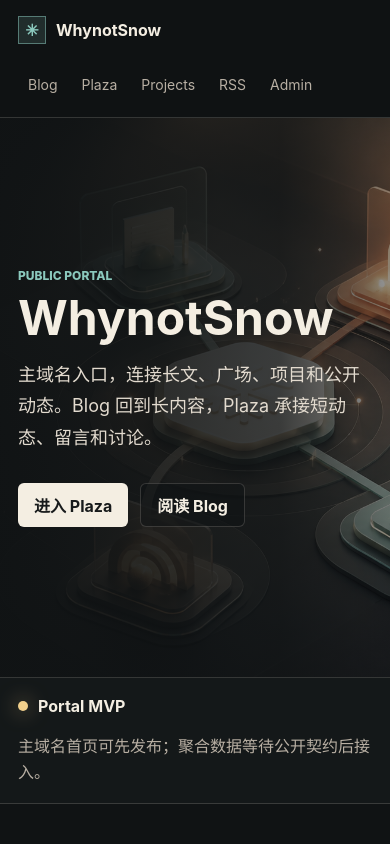
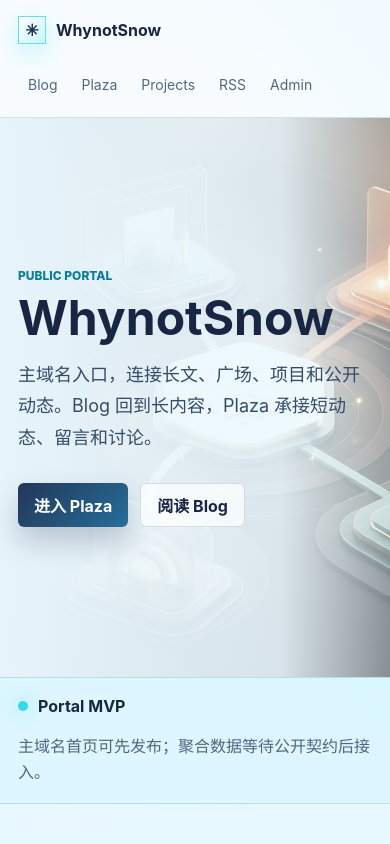
Before and after one commit to whynotsnow/snow-index, a website: page public/index.html in a window 390 px wide. Shown: the top 844 px of the page. Drawn offline with Linux system fonts and the light colour scheme.

Commit message:
style: retheme portal from blog reference image
Plan-Item: SI-006

```diff
--- a/public/styles.css
+++ b/public/styles.css
@@ -1,16 +1,18 @@
 :root {
-	color-scheme: dark;
-	--bg: #101314;
-	--surface: #181d1e;
-	--surface-2: #202729;
-	--line: rgba(244, 238, 226, 0.16);
-	--text: #f4eee2;
-	--muted: #b8afa3;
-	--soft: #817a72;
-	--teal: #8bc9bd;
-	--clay: #d69065;
-	--gold: #f2d08c;
-	--shadow: rgba(0, 0, 0, 0.38);
+	color-scheme: light;
+	--bg: #edf8ff;
+	--surface: rgba(255, 255, 255, 0.84);
+	--surface-2: #dff6ff;
+	--line: rgba(48, 92, 132, 0.18);
+	--text: #182643;
+	--muted: #52677f;
+	--soft: #7f93aa;
+	--sky: #63c8f4;
+	--cyan: #37d6e8;
+	--navy: #243657;
+	--coral: #ff8f9d;
+	--sun: #fff5c8;
+	--shadow: rgba(36, 54, 87, 0.14);
 	font-family:
 		Inter, ui-sans-serif, system-ui, -apple-system, BlinkMacSystemFont, "Segoe UI",
 		sans-serif;
@@ -27,7 +29,10 @@ html {
 body {
 	min-width: 320px;
 	margin: 0;
-	background: var(--bg);
+	background:
+		radial-gradient(circle at 16% 10%, rgba(255, 255, 255, 0.92) 0 10%, transparent 22%),
+		radial-gradient(circle at 84% 6%, rgba(55, 214, 232, 0.28) 0 9%, transparent 24%),
+		linear-gradient(180deg, #d7f4ff 0%, var(--bg) 42%, #f8fcff 100%);
 	color: var(--text);
 }
 
@@ -46,7 +51,7 @@ a {
 	gap: 24px;
 	padding: 16px clamp(18px, 4vw, 56px);
 	border-bottom: 1px solid var(--line);
-	background: rgba(16, 19, 20, 0.86);
+	background: rgba(248, 252, 255, 0.82);
 	backdrop-filter: blur(18px);
 }
 
@@ -75,9 +80,10 @@ a {
 .brand-mark {
 	width: 28px;
 	height: 28px;
-	border: 1px solid rgba(139, 201, 189, 0.5);
-	background: rgba(139, 201, 189, 0.14);
-	color: var(--teal);
+	border: 1px solid rgba(55, 214, 232, 0.72);
+	background: linear-gradient(135deg, #ffffff, #c8f5ff);
+	color: var(--navy);
+	box-shadow: 0 8px 24px rgba(55, 214, 232, 0.28);
 }
 
 .topnav {
@@ -95,7 +101,7 @@ a {
 
 .topnav a:hover,
 .topnav a:focus-visible {
-	background: rgba(244, 238, 226, 0.08);
+	background: rgba(55, 214, 232, 0.14);
 	color: var(--text);
 	outline: none;
 }
@@ -108,6 +114,7 @@ a {
 	align-items: center;
 	padding: clamp(72px, 10vw, 132px) clamp(18px, 4vw, 56px);
 	border-bottom: 1px solid var(--line);
+	background: #dff6ff;
 }
 
 .hero-image,
@@ -121,13 +128,13 @@ a {
 	height: 100%;
 	object-fit: cover;
 	object-position: 58% center;
-	filter: saturate(0.95) contrast(1.02);
+	filter: saturate(1.14) contrast(0.96) brightness(1.08);
 }
 
 .hero-shade {
 	background:
-		linear-gradient(90deg, rgba(16, 19, 20, 0.96) 0%, rgba(16, 19, 20, 0.78) 38%, rgba(16, 19, 20, 0.2) 76%),
-		linear-gradient(0deg, rgba(16, 19, 20, 0.2), rgba(16, 19, 20, 0.1));
+		linear-gradient(90deg, rgba(235, 248, 255, 0.98) 0%, rgba(235, 248, 255, 0.86) 38%, rgba(235, 248, 255, 0.28) 76%),
+		linear-gradient(0deg, rgba(255, 255, 255, 0.18), rgba(99, 200, 244, 0.08));
 }
 
 .hero-content {
@@ -137,7 +144,7 @@ a {
 
 .eyebrow {
 	margin: 0 0 12px;
-	color: var(--teal);
+	color: #087e9b;
 	font-size: 12px;
 	font-weight: 780;
 	letter-spacing: 0;
@@ -166,7 +173,7 @@ h2 {
 
 .hero-copy {
 	max-width: 620px;
-	color: #e3dbcf;
+	color: #354c68;
 	font-size: 18px;
 	line-height: 1.75;
 }
@@ -188,13 +195,14 @@ h2 {
 }
 
 .primary-action {
-	background: var(--text);
-	color: #171a1b;
+	background: linear-gradient(135deg, var(--navy), #246f9a);
+	color: #ffffff;
+	box-shadow: 0 14px 28px rgba(36, 54, 87, 0.24);
 }
 
 .secondary-action {
 	border: 1px solid var(--line);
-	background: rgba(16, 19, 20, 0.55);
+	background: rgba(255, 255, 255, 0.72);
 	color: var(--text);
 }
 
@@ -203,7 +211,7 @@ h2 {
 	gap: 18px;
 	padding: 18px clamp(18px, 4vw, 56px);
 	border-bottom: 1px solid var(--line);
-	background: #141819;
+	background: rgba(218, 246, 255, 0.78);
 	color: var(--muted);
 }
 
@@ -223,8 +231,8 @@ h2 {
 	width: 10px;
 	height: 10px;
 	border-radius: 999px;
-	background: var(--gold);
-	box-shadow: 0 0 20px rgba(242, 208, 140, 0.65);
+	background: var(--cyan);
+	box-shadow: 0 0 20px rgba(55, 214, 232, 0.72);
 }
 
 .status-label {
@@ -267,13 +275,14 @@ h2 {
 	border-radius: 8px;
 	background: var(--surface);
 	box-shadow: 0 12px 30px var(--shadow);
+	backdrop-filter: blur(12px);
 }
 
 .entry:hover,
 .entry:focus-visible,
 .project-list a:hover,
 .project-list a:focus-visible {
-	border-color: rgba(139, 201, 189, 0.5);
+	border-color: rgba(55, 214, 232, 0.72);
 	outline: none;
 	transform: translateY(-1px);
 }
@@ -281,10 +290,10 @@ h2 {
 .entry-icon {
 	width: 40px;
 	height: 40px;
-	border: 1px solid rgba(244, 238, 226, 0.2);
+	border: 1px solid rgba(55, 214, 232, 0.4);
 	border-radius: 6px;
-	background: var(--surface-2);
-	color: var(--gold);
+	background: linear-gradient(160deg, #ffffff, var(--surface-2));
+	color: #106d90;
 	font-weight: 780;
 }
 
@@ -305,7 +314,9 @@ h2 {
 }
 
 .protected .entry-icon {
-	color: var(--clay);
+	border-color: rgba(255, 143, 157, 0.48);
+	background: linear-gradient(160deg, #ffffff, #ffe6ec);
+	color: #ba5264;
 }
 
 .content-columns {
@@ -337,12 +348,13 @@ h2 {
 	border: 1px solid var(--line);
 	border-radius: 8px;
 	background: var(--surface);
+	box-shadow: 0 10px 26px var(--shadow);
 }
 
 .activity-type {
 	display: inline-block;
 	margin-bottom: 10px;
-	color: var(--clay);
+	color: #d85770;
 	font-size: 12px;
 	font-weight: 780;
 }
@@ -364,6 +376,7 @@ h2 {
 	border: 1px solid var(--line);
 	border-radius: 8px;
 	background: var(--surface);
+	box-shadow: 0 10px 26px var(--shadow);
 }
 
 .boundary {
@@ -376,6 +389,17 @@ h2 {
 
 .plaza-page {
 	padding: 78px 0;
+}
+
+.plaza-page::before {
+	position: fixed;
+	inset: 72px 0 auto;
+	z-index: -1;
+	height: 260px;
+	background:
+		linear-gradient(135deg, rgba(99, 200, 244, 0.28), rgba(255, 143, 157, 0.12)),
+		linear-gradient(180deg, rgba(255, 255, 255, 0.62), transparent);
+	content: "";
 }
 
 .plaza-header {
@@ -405,8 +429,9 @@ h2 {
 }
 
 .topic-tools button[aria-pressed="true"] {
-	border-color: rgba(139, 201, 189, 0.6);
-	color: var(--text);
+	border-color: rgba(55, 214, 232, 0.72);
+	background: #dbf8ff;
+	color: var(--navy);
 }
 
 .feed-shell {
@@ -452,7 +477,7 @@ h2 {
 	}
 
 	.hero-shade {
-		background: linear-gradient(90deg, rgba(16, 19, 20, 0.96) 0%, rgba(16, 19, 20, 0.82) 72%, rgba(16, 19, 20, 0.45));
+		background: linear-gradient(90deg, rgba(235, 248, 255, 0.98) 0%, rgba(235, 248, 255, 0.9) 72%, rgba(235, 248, 255, 0.5));
 	}
 
 	.section-grid,
```
